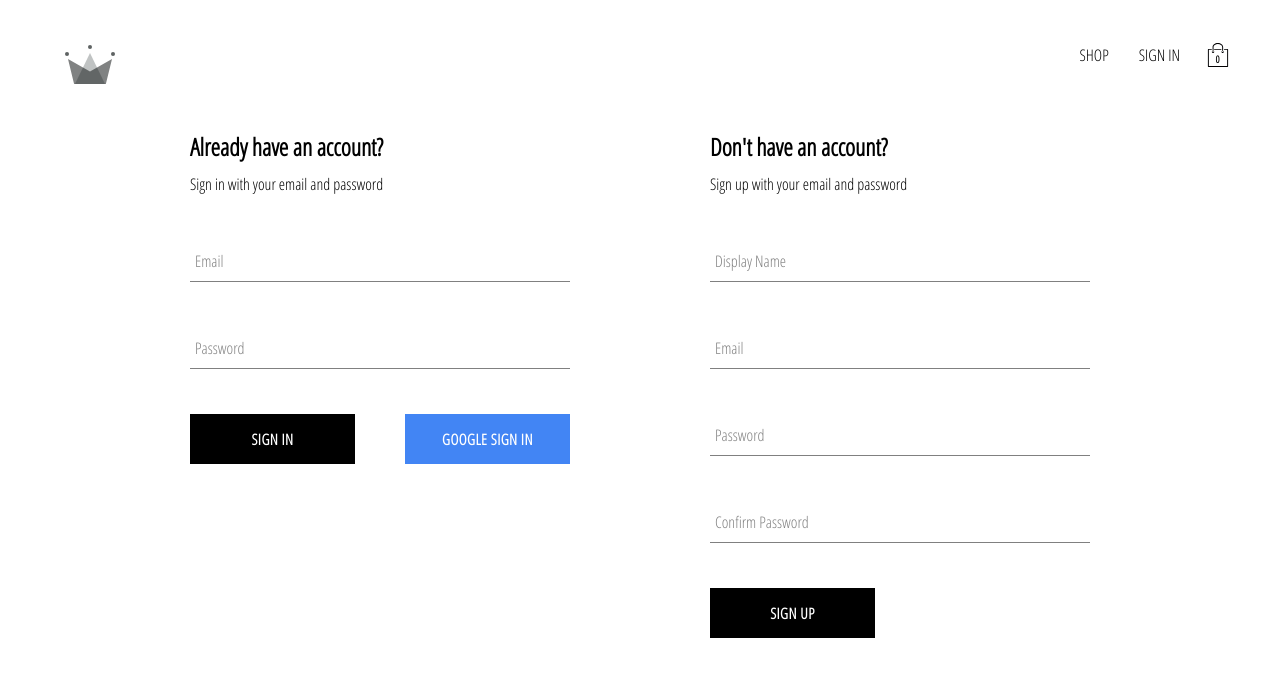
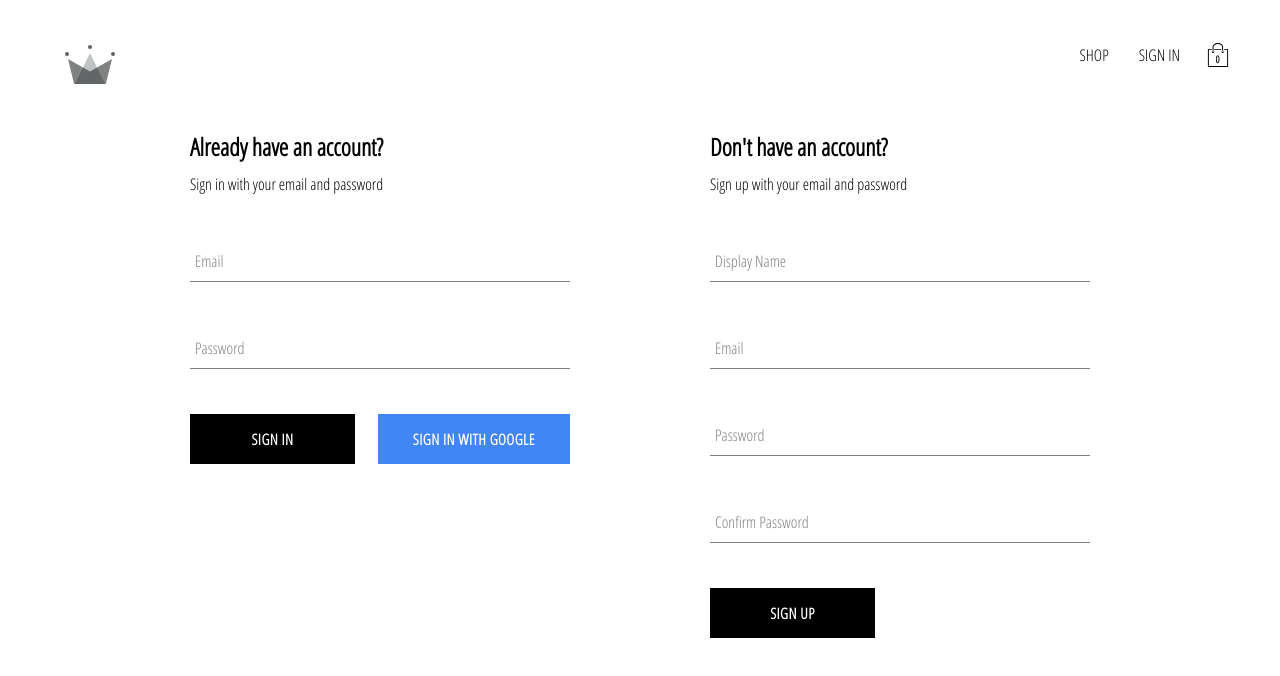
Before and after one commit to vedantyetekar7/crwn-clothing-v2, a React (Create React App) app: page /auth in a window 1280 px wide. Shown: the top 676 px of the page. Built offline with nearby package versions, Linux system fonts and the light colour scheme; no server answers; the database is empty.

Commit message:
applied styled components to button

```diff
--- a/src/components/Button/button.component.jsx
+++ b/src/components/Button/button.component.jsx
@@ -1,20 +1,25 @@
-import React from "react";
-import "./button.style.scss";
+import {
+  BaseButton,
+  GoogleSignInButton,
+  InvertedButton,
+} from "./button.styles";
 
-const BUTTON_TYPE_CLASSES = {
+export const BUTTON_TYPE_CLASSES = {
+  base: "base",
   google: "google-sign-in",
   inverted: "inverted",
 };
 
+const getButton = (buttonType = BUTTON_TYPE_CLASSES.base) =>
+  ({
+    [BUTTON_TYPE_CLASSES.base]: BaseButton,
+    [BUTTON_TYPE_CLASSES.google]: GoogleSignInButton,
+    [BUTTON_TYPE_CLASSES.inverted]: InvertedButton,
+  }[buttonType]);
+
 const Button = ({ children, buttonType, ...otherProps }) => {
-  return (
-    <button
-      className={`button-container ${BUTTON_TYPE_CLASSES[buttonType]}`}
-      {...otherProps}
-    >
-      {children}
-    </button>
-  );
+  const CustomButton = getButton(buttonType);
+  return <CustomButton {...otherProps}>{children}</CustomButton>;
 };
 
 export default Button;
--- a/src/components/Button/button.style.scss
+++ b/src/components/Button/button.styles.jsx
@@ -1,4 +1,6 @@
-.button-container {
+import styled from "styled-components";
+
+export const BaseButton = styled.button`
   min-width: 165px;
   width: auto;
   height: 50px;
@@ -21,8 +23,9 @@
     color: black;
     border: 1px solid black;
   }
+`;
 
-  &.google-sign-in {
+export const GoogleSignInButton = styled(BaseButton)`
   background-color: #4285f4;
   color: white;
 
@@ -30,9 +33,9 @@
     background-color: #357ae8;
     border: none;
   }
-  }
+`;
 
-  &.inverted {
+export const InvertedButton = styled(BaseButton)`
   background-color: white;
   color: black;
   border: 1px solid black;
@@ -42,5 +45,4 @@
     color: white;
     border: none;
   }
-  }
-}
+`;
--- a/src/components/product-card/product-card.component.jsx
+++ b/src/components/product-card/product-card.component.jsx
@@ -1,5 +1,5 @@
 import "./product-card.styles.scss";
-import Button from "../button/button.component";
+import Button, { BUTTON_TYPE_CLASSES } from "../button/button.component";
 import { useContext } from "react";
 import { CartContext } from "../../contexts/cart.context";
 
@@ -15,7 +15,10 @@ const ProductCard = ({ product }) => {
         <span className="name">{name}</span>
         <span className="price">{price}</span>
       </div>
-      <Button onClick={addProductToCart} buttonType="inverted">
+      <Button
+        onClick={addProductToCart}
+        buttonType={BUTTON_TYPE_CLASSES.inverted}
+      >
         Add to cart
       </Button>
     </div>
--- a/src/components/sign-in-form/sign-in-form.component.jsx
+++ b/src/components/sign-in-form/sign-in-form.component.jsx
@@ -1,12 +1,15 @@
 import { useState } from "react";
 import FormInput from "../form-input/form-input.component";
-import Button from "../../components/button/button.component";
+import Button, {
+  BUTTON_TYPE_CLASSES,
+} from "../../components/button/button.component";
 import {
   signInWithGooglePopup,
   createUserDocumentFromAuth,
   signInAuthUserWithEmailAndPassword,
 } from "../../utils/firebase/firebase.utils";
 import "./sign-in-form.styles.scss";
+import { GoogleSignInButton } from "../button/button.styles";
 
 const defaultFormFields = {
   email: "",
@@ -76,8 +79,12 @@ const SignInForm = () => {
         />
         <div className="buttons-container">
           <Button type="submit">Sign In</Button>
-          <Button type="button" buttonType="google" onClick={signInWithGoogle}>
-            Google sign in
+          <Button
+            type="button"
+            buttonType={BUTTON_TYPE_CLASSES.google}
+            onClick={signInWithGoogle}
+          >
+            Sign In With Google
           </Button>
         </div>
       </form>
```
Lines whose indentation alone changed are shown as unchanged.
